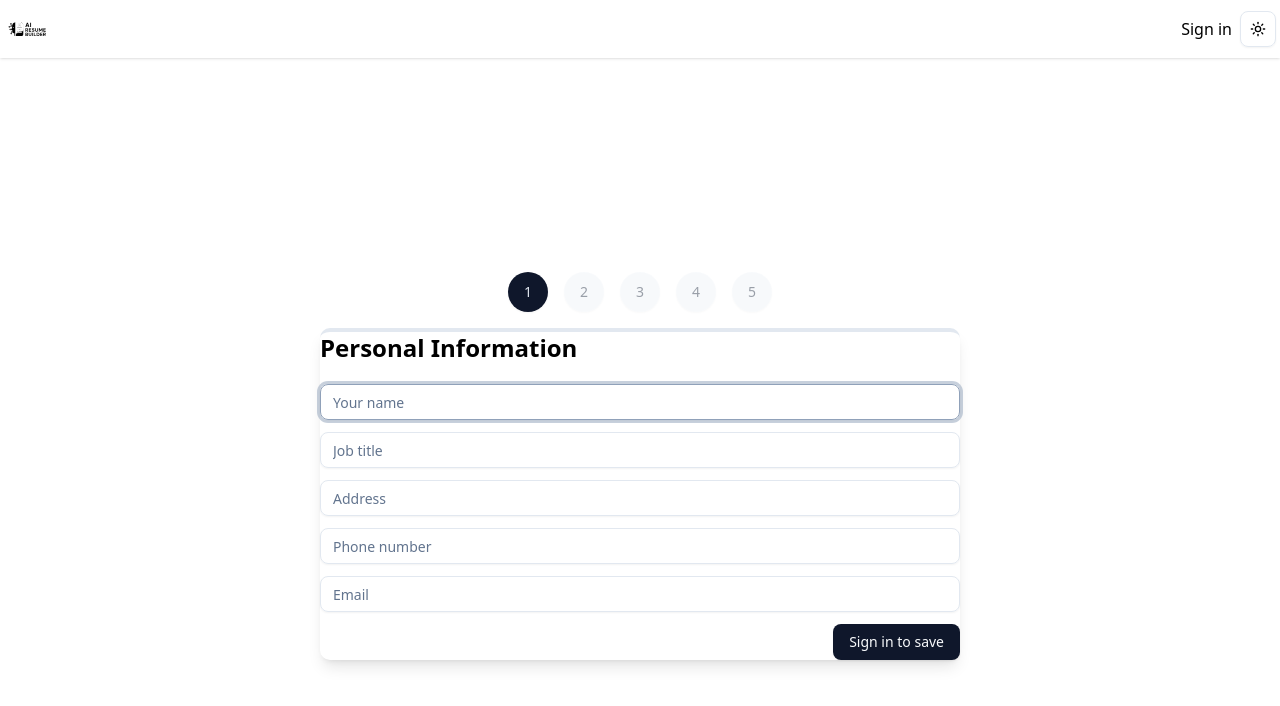
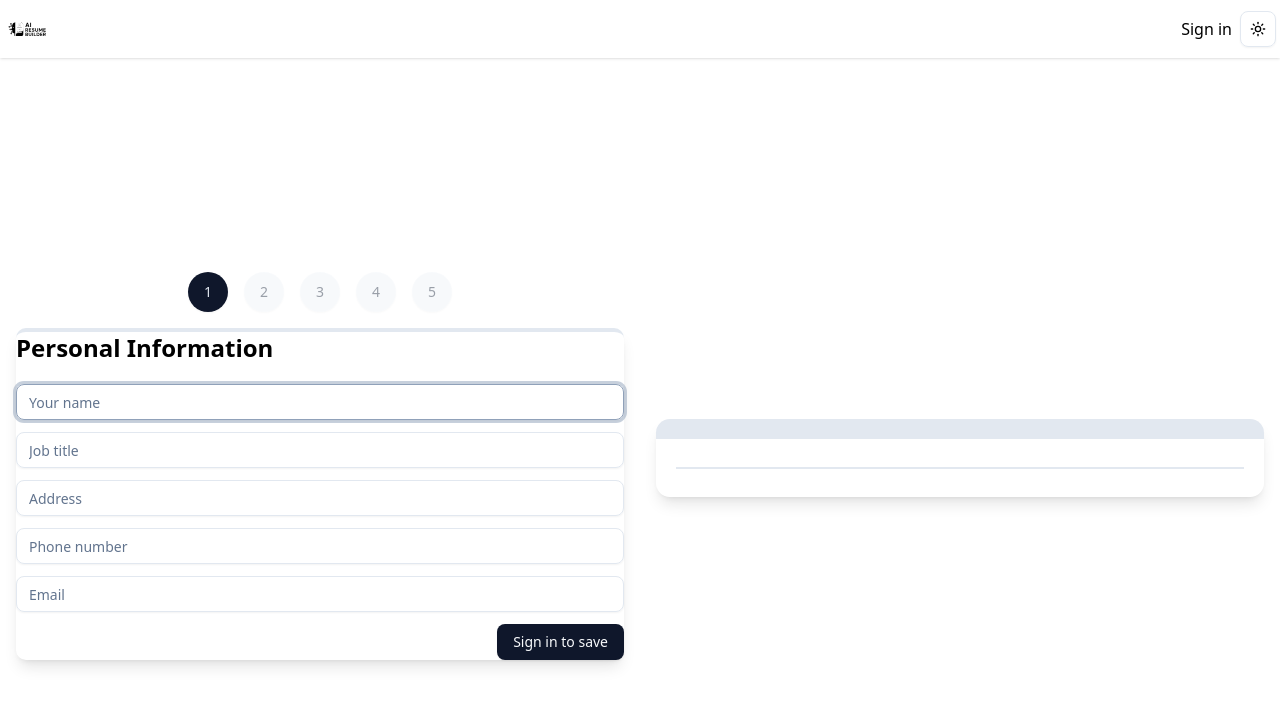
Before and after one commit to SushanBhandari/Ai-based-Resume-Builder, a Next.js app: page /resume/create in a window 1280 px wide. Shown: the top 706 px of the page. Built offline with nearby package versions, Linux system fonts and the light colour scheme; no server answers; the database is empty.

Commit message:
gemini updated

```diff
--- /dev/null
+++ b/actions/ai.JS
@@ -0,0 +1,17 @@
+"use server";
+
+const { GoogleGenerativeAI } = require("@google/generative-ai");
+
+const apiKey = process.env.GEMINI_API_KEY;
+const genAi = new GoogleGenerativeAI(apiKey);
+
+export async function runAi(prompt) {
+  const model = genAi.getGenerativeModel({
+    model: "gemini-1.5-pro",
+  });
+
+  const result = await model.generateContent(prompt);
+  const response = await result.response;
+  const text = response.text();
+  return text;
+}
--- a/app/layout.js
+++ b/app/layout.js
@@ -8,8 +8,8 @@ import { ClerkProvider } from "@clerk/nextjs";
 const inter = Inter({ subsets: ["latin"] });
 
 export const metadata = {
-  title: "Create Next App",
-  description: "Generated by create next app",
+  title: "Ai-based Resume Builder",
+  description: "A ai based resume builder for joob seekers",
 };
 
 export default function RootLayout({ children }) {
--- a/app/resume/create/page.js
+++ b/app/resume/create/page.js
@@ -1,19 +1,24 @@
 "use client";
 import React from "react";
 import { useResume } from "@/context/resume";
-import StepOne from "@/components/resume/step-one";
 import StepOneCreate from "@/components/resume/step-one-create";
 import StepTwo from "@/components/resume/step-two";
 import StepThree from "@/components/resume/step-three";
 import StepFour from "@/components/resume/step-four";
 import StepFive from "@/components/resume/step-five";
 import ResumeCreateNav from "@/components/nav/resume-create-nav";
+import { Preahvihear } from "next/font/google";
+import PreviewCard from "@/components/cards/preview-card";
 function ResumeCreatePage() {
   //context
   const { step } = useResume();
 
   return (
-    <div className="flex  flex-col justify-center items-center h-screen">
+    <div className="flex  flex-col lg:flex-row h-screen overflow-y-auto">
+      <div className="flex flex-col lg:w-1/2 p-4 lg:order-last lg:flex lg:justify-center lg:items-center">
+        <PreviewCard />
+      </div>
+      <div className="flex flex-col lg:w-1/2 p-4 lg:order-first lg:flex lg:justify-center lg:items-start">
         <ResumeCreateNav />
         {step == 1 && <StepOneCreate />}
         {step == 2 && <StepTwo />}
@@ -21,6 +26,7 @@ function ResumeCreatePage() {
         {step == 4 && <StepFour />}
         {step == 5 && <StepFive />}
       </div>
+    </div>
   );
 }
 
--- a/components/cards/preview-card.js
+++ b/components/cards/preview-card.js
@@ -6,7 +6,7 @@ export default function ResumeCard() {
 
   return (
     <div
-      className="shadow-lg h-[175px] w-full rounded-xl p-5 border-t-[20px] "
+      className="shadow-lg max-h-screen  w-full rounded-xl p-5 border-t-[20px] "
       style={{ borderColor: resume?.themeColor }}
     >
       <PersonalDetails resume={resume} />
--- a/components/resume/step-one-create.js
+++ b/components/resume/step-one-create.js
@@ -24,7 +24,7 @@ export default function StepOneCreate() {
     });
   };
   return (
-    <div className="w-full lg:w-1/2 p=5 shadow-lg border-t-4 rounded-lg">
+    <div className="w-full  p=5 shadow-lg border-t-4 rounded-lg">
       <h2 className="text-2xl font-bold mb-5">Personal Information</h2>
       <Input
         name="name"
--- a/components/resume/step-two.js
+++ b/components/resume/step-two.js
@@ -2,18 +2,53 @@ import React from "react";
 import { Textarea } from "@/components/ui/textarea";
 import { useResume } from "@/context/resume";
 import { Button } from "../ui/button";
+import { Brain, Loader2Icon } from "lucide-react";
+import toast from "react-hot-toast";
+import { runAi } from "@/actions/ai";
 function StepTwo() {
+  //context
   const { resume, setResume, updateResume, setStep } = useResume();
+  //state
+  const [loading, setLoading] = React.useState(false);
 
   const handleSubmit = (e) => {
     e.preventDefault();
     updateResume();
     setStep(3);
   };
+  const handelGenerateWithAi = async () => {
+    setLoading(true);
+    if (!resume.job) {
+      toast.error("Please fill all your values in Personal Information");
+      setLoading(false);
+      return;
+    }
+    const response = await runAi(
+      `Generate a resume summary for a person with following details: ${JSON.stringify(
+        resume
+      )}`
+    );
+    setResume({ ...resume, summary: response });
+    setLoading(false);
+  };
 
   return (
     <div className="w-full p-5 shadow-lg border-t-4 rounded-lg">
-      <h2 className="text-2xl font-bold mb-5">Summary</h2>
+      <div className="flex justify-between">
+        <h2 className="text-2xl font-bold mb-5">Summary</h2>
+        <Button
+          variant="destructive"
+          onClick={handelGenerateWithAi}
+          disabled={loading}
+        >
+          {loading ? (
+            <Loader2Icon size={18} className="mr-2 animate-spin" />
+          ) : (
+            <Brain size={18} className="mr-2" />
+          )}
+          Generate with AI
+        </Button>
+      </div>
       <Textarea
         onChange={(e) => setResume({ ...resume, summary: e.target.value })}
         value={resume.summary}
--- a/context/resume.js
+++ b/context/resume.js
@@ -7,7 +7,7 @@ import {
   updateResumeFromDb,
 } from "@/actions/resume";
 import toast from "react-hot-toast";
-import { useRouter, useParams } from "next/navigation";
+import { useRouter, useParams, usePathname } from "next/navigation";
 
 const ResumeContext = React.createContext();
 const initialState = {
@@ -27,6 +27,14 @@ export function ResumeProvider({ children }) {
   //hooks
   const router = useRouter();
   const { _id } = useParams();
+  const pathname = usePathname();
+
+  React.useEffect(() => {
+    if (pathname?.includes("/resume/create")) {
+      setResume(initialState);
+      setStep(1);
+    }
+  }, [pathname]);
 
   React.useEffect(() => {
     const savedResume = localStorage.getItem("resume");
--- a/package.json
+++ b/package.json
@@ -10,6 +10,8 @@
   },
   "dependencies": {
     "@clerk/nextjs": "^6.14.3",
+    "@google/genai": "^0.8.0",
+    "@google/generative-ai": "^0.24.0",
     "@radix-ui/react-dropdown-menu": "^2.1.7",
     "@radix-ui/react-slot": "^1.2.0",
     "@tailwindcss/cli": "^4.1.3",
```
Also changed, not shown: 1 other file (tests, documents, lock files or other folders). Lines whose indentation alone changed are shown as unchanged.
